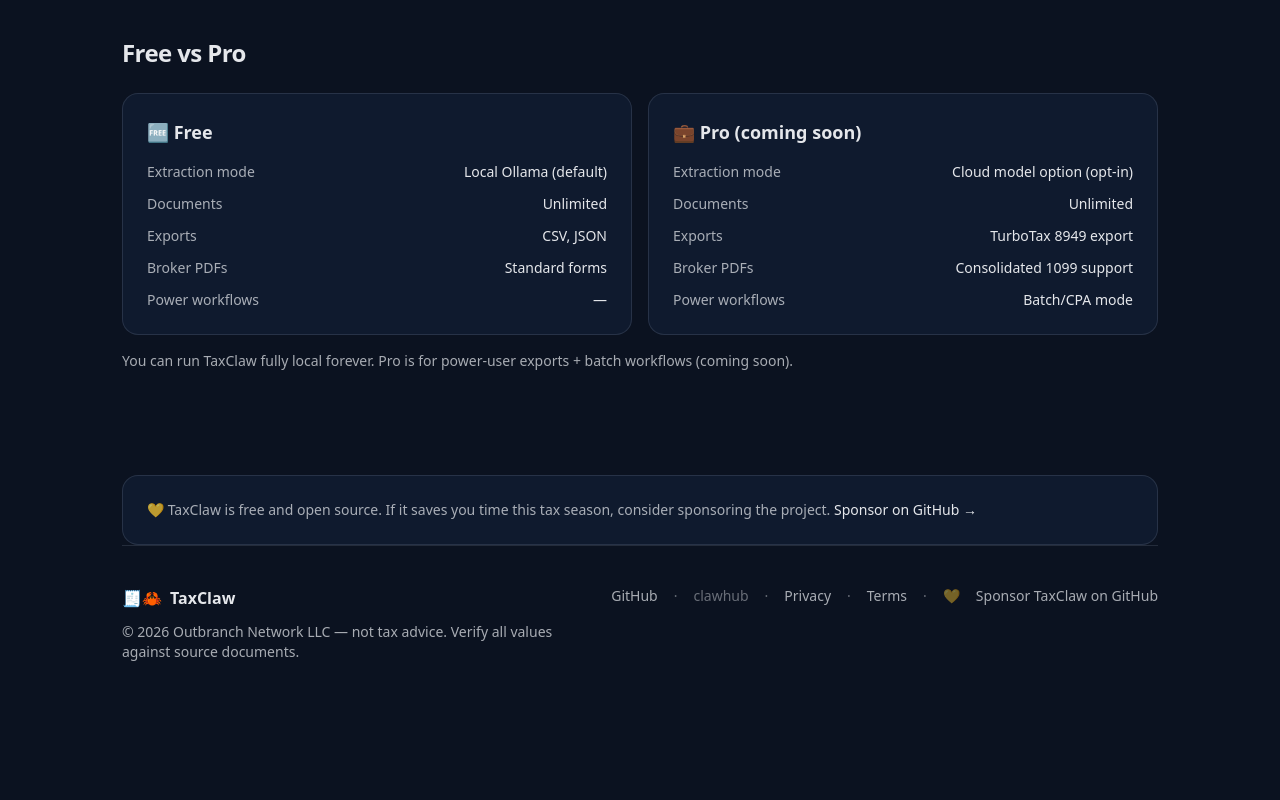
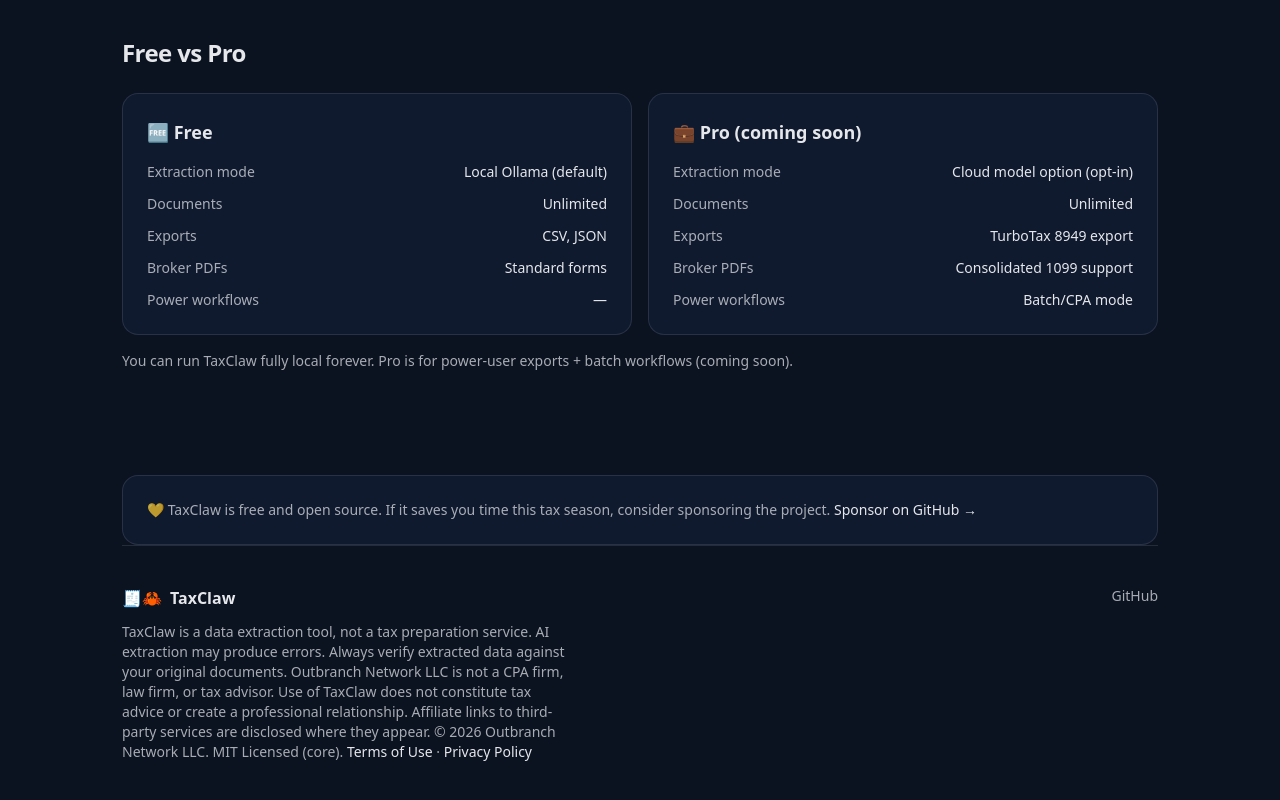
Before and after one commit to DougButdorf/taxclaw-net, a Next.js app: page / in a window 1280 px wide. Shown: the part 3446-4246 px from the top of the page. Before the commit the page ends 4148 px from the top, so only its background shows below. Built offline with nearby package versions, Linux system fonts and the light colour scheme.

Commit message:
legal: add full legal footer block per Mon Coase brief

```diff
--- a/src/app/page.tsx
+++ b/src/app/page.tsx
@@ -414,8 +414,24 @@
                 <span>TaxClaw</span>
               </div>
               <div className="mt-3 max-w-md text-sm text-[color:var(--tc-muted)]">
-                © 2026 Outbranch Network LLC — not tax advice. Verify all values
-                against source documents.
+                TaxClaw is a data extraction tool, not a tax preparation service. AI extraction may produce errors. Always verify extracted data against your original documents. Outbranch Network LLC is not a CPA firm, law firm, or tax advisor. Use of TaxClaw does not constitute tax advice or create a professional relationship. Affiliate links to third-party services are disclosed where they appear. © 2026 Outbranch Network LLC. MIT Licensed (core).{" "}
+                <a
+                  href="https://github.com/DougButdorf/TaxClaw/blob/main/TERMS.md"
+                  target="_blank"
+                  rel="noopener noreferrer"
+                  className="font-medium text-[color:var(--tc-text)] hover:underline"
+                >
+                  Terms of Use
+                </a>{" "}
+                ·{" "}
+                <a
+                  href="https://github.com/DougButdorf/TaxClaw/blob/main/PRIVACY.md"
+                  target="_blank"
+                  rel="noopener noreferrer"
+                  className="font-medium text-[color:var(--tc-text)] hover:underline"
+                >
+                  Privacy Policy
+                </a>
               </div>
             </div>
 
@@ -429,32 +445,6 @@
                 >
                   GitHub
                 </a>
-                <span className="opacity-60">·</span>
-                <span className="opacity-60">clawhub</span>
-                <span className="opacity-60">·</span>
-                <a
-                  href="/privacy"
-                  className="hover:text-[color:var(--tc-text)]"
-                >
-                  Privacy
-                </a>
-                <span className="opacity-60">·</span>
-                <a
-                  href="/terms"
-                  className="hover:text-[color:var(--tc-text)]"
-                >
-                  Terms
-                </a>
-                <span className="opacity-60">·</span>
-                <span className="opacity-60">💛</span>
-                <a
-                  href="https://github.com/sponsors/DougButdorf"
-                  target="_blank"
-                  rel="noopener noreferrer"
-                  className="hover:text-[color:var(--tc-text)]"
-                >
-                  Sponsor TaxClaw on GitHub
-                </a>
               </div>
             </div>
           </div>
```
